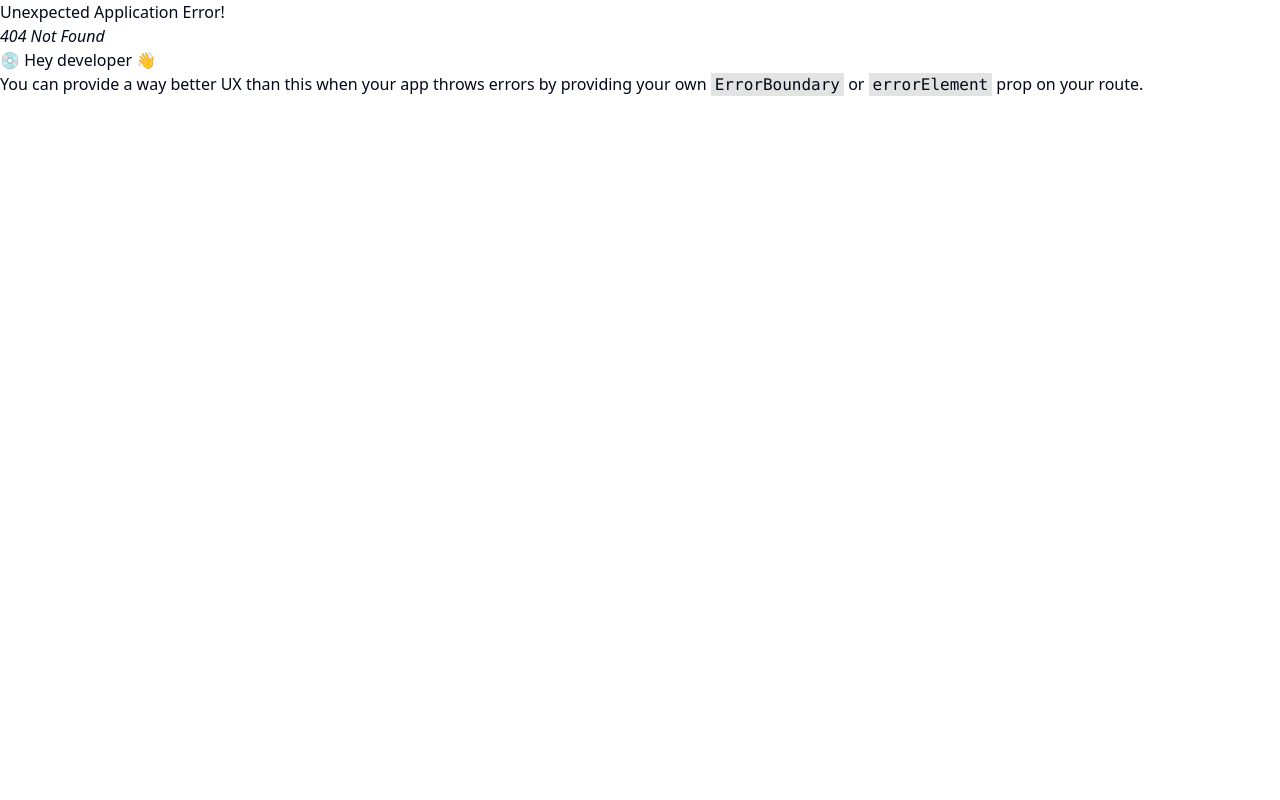
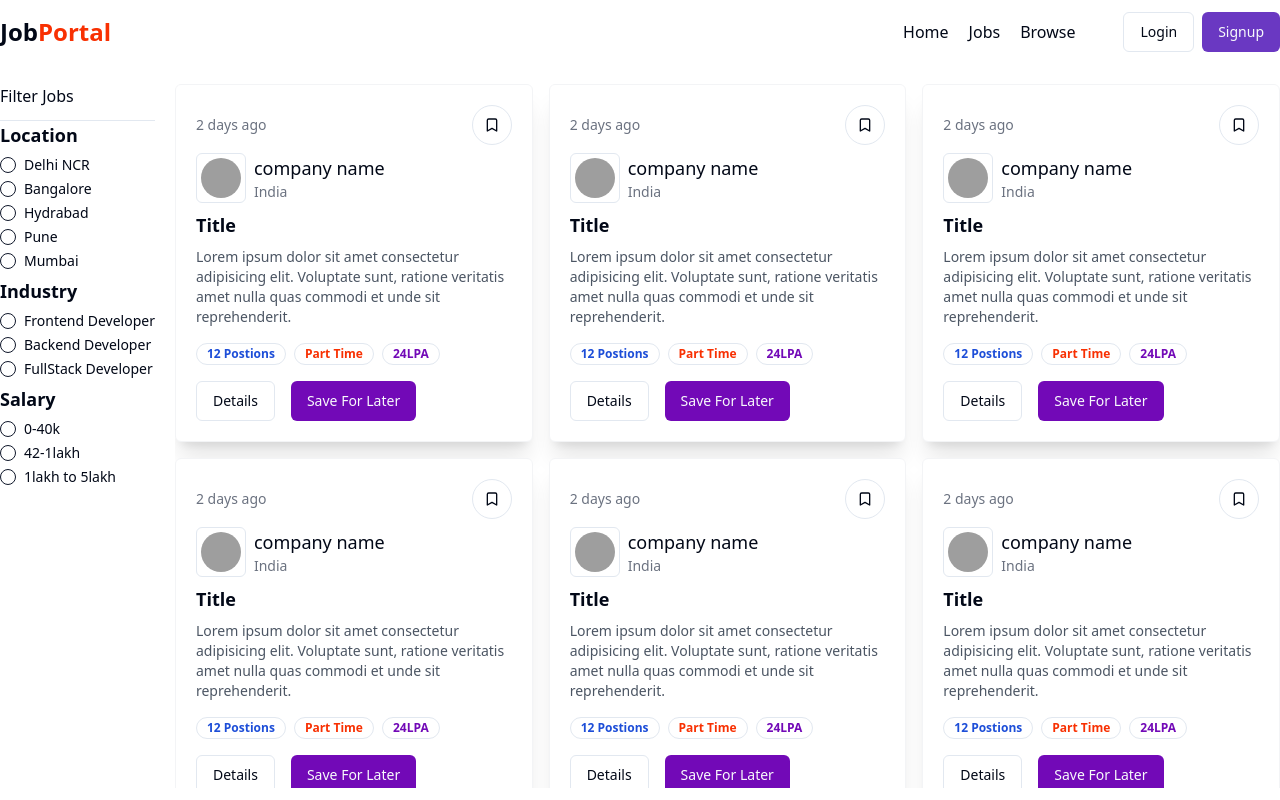
Before and after one commit to Himanshu-coder007/Job-Portal, a React (Vite) app in the folder frontend/: page /jobs in a window 1280 px wide. Before the commit this address had no page. Built offline with nearby package versions, Linux system fonts and the light colour scheme; grey boxes are pictures that could not be loaded.

Commit message:
Job page ui created

```diff
--- /dev/null
+++ b/frontend/src/components/FilterCard.jsx
@@ -0,0 +1,50 @@
+import { RadioGroup } from '@radix-ui/react-radio-group'
+import React from 'react'
+import { RadioGroupItem } from './ui/radio-group'
+import { Label } from './ui/label'
+
+const filterData =[
+  {
+    filterType:"Location",
+    array:["Delhi NCR", "Bangalore","Hydrabad", "Pune","Mumbai"]
+  },
+  {
+    filterType:"Industry",
+    array:["Frontend Developer", "Backend Developer", "FullStack Developer"]
+  },
+  {
+    filterType:"Salary",
+    array:["0-40k", "42-1lakh","1lakh to 5lakh"]
+  },
+]
+const FilterCard = () => {
+  return (
+    <div>
+      <h1>
+        Filter Jobs
+      </h1>
+      <hr className='mt-3'/>
+      <RadioGroup>
+        {
+          filterData.map((data, index)=> (
+            <div>
+              <h1 className='font-bold text-lg'>{data.filterType}</h1>
+              {
+                data.array.map((item, index)=>{
+                  return (
+                    <div className='flex items-center space-x-2 my-2'>
+                      <RadioGroupItem value={item}/>
+                      <Label>{item}</Label>
+                    </div>
+                  )
+                })
+              }
+            </div>
+          ))
+        }
+      </RadioGroup>
+    </div>
+  )
+}
+
+export default FilterCard
--- /dev/null
+++ b/frontend/src/components/Job.jsx
@@ -0,0 +1,53 @@
+import React from "react";
+import { Button } from "./ui/button";
+import { Bookmark } from "lucide-react";
+import { Avatar, AvatarImage } from "./ui/avatar";
+import { Badge } from "./ui/badge";
+const Job = () => {
+  return (
+    <div className="p-5 rounded-md shadow-xl bg-white border border-gray-100">
+      <div className="flex items-center justify-between">
+        <p className="text-sm text-gray-500">2 days ago</p>
+        <Button variant="outline" className="rounded-full" size="icon">
+          <Bookmark />
+        </Button>
+      </div>
+      <div className="flex items-center gap-2 my-2">
+        <Button className="p-6" variant="outline" size="icon">
+          <Avatar>
+            <AvatarImage src="https://www.shutterstock.com/image-vector/circle-line-simple-design-logo-600nw-2174926871.jpg" />
+          </Avatar>
+        </Button>
+        <div>
+          <h1 className="font-medium text-lg">company name</h1>
+          <p className="text-sm text-gray-500">India</p>
+        </div>
+      </div>
+      <div>
+        <h1 className="font-bold text-lg my-2">Title</h1>
+        <p className="text-sm text-gray-600">
+          Lorem ipsum dolor sit amet consectetur adipisicing elit. Voluptate
+          sunt, ratione veritatis amet nulla quas commodi et unde sit
+          reprehenderit.
+        </p>
+      </div>
+      <div className="flex items-center gap-2 mt-4">
+        <Badge className={"text-blue-700 font-bold"} variant="ghost">
+          12 Postions
+        </Badge>
+        <Badge className={"text-[#F83002] font-bold"} variant="ghost">
+          Part Time
+        </Badge>
+        <Badge className={"text-[#7209b7] font-bold"} variant="ghost">
+          24LPA
+        </Badge>
+      </div>
+      <div className="flex tems-center gap-4 mt-4">
+        <Button variant="outline">Details</Button>
+        <Button className="bg-[#7209b7]">Save For Later</Button>
+      </div>
+    </div>
+  );
+};
+
+export default Job;
--- /dev/null
+++ b/frontend/src/components/Jobs.jsx
@@ -0,0 +1,35 @@
+import React from "react";
+import Navbar from "./shared/Navbar";
+import FilterCard from "./FilterCard";
+import Job from "./Job";
+
+const jobsArray = [1, 2, 3, 4, 5, 6, 7, 8];
+const Jobs = () => {
+  return (
+    <div>
+      <Navbar />
+      <div className="max-w-7xl mx-auto mt-5">
+        <div className="flex gap-5">
+          <div className="w-20%">
+            <FilterCard />
+          </div>
+          {jobsArray.length <= 0 ? (
+            <span>Job not found</span>
+          ) : (
+            <div className="flex-1 h-[88vh] overflow-y-auto pb-5">
+              <div className="grid grid-cols-3 gap-4">
+                {jobsArray.map((item, index) => (
+                  <div>
+                    <Job />
+                  </div>
+                ))}
+              </div>
+            </div>
+          )}
+        </div>
+      </div>
+    </div>
+  );
+};
+
+export default Jobs;
--- a/frontend/src/components/shared/Navbar.jsx
+++ b/frontend/src/components/shared/Navbar.jsx
@@ -17,9 +17,9 @@
         </div>
         <div className="flex items-center gap-12">
           <ul className="flex font-medium items-center gap-5">
-            <li>Home</li>
-            <li>Jobs</li>
-            <li>Browse</li>
+            <li><Link to="/">Home</Link></li>
+            <li><Link to="/jobs">Jobs</Link></li>
+            <li><Link to="/browse">Browse</Link></li>
           </ul>
           {!user ? (
             <div className="flex items-center gap-2">
```
Also changed, not shown: frontend/src/App.jsx (+24 -20 lines).
